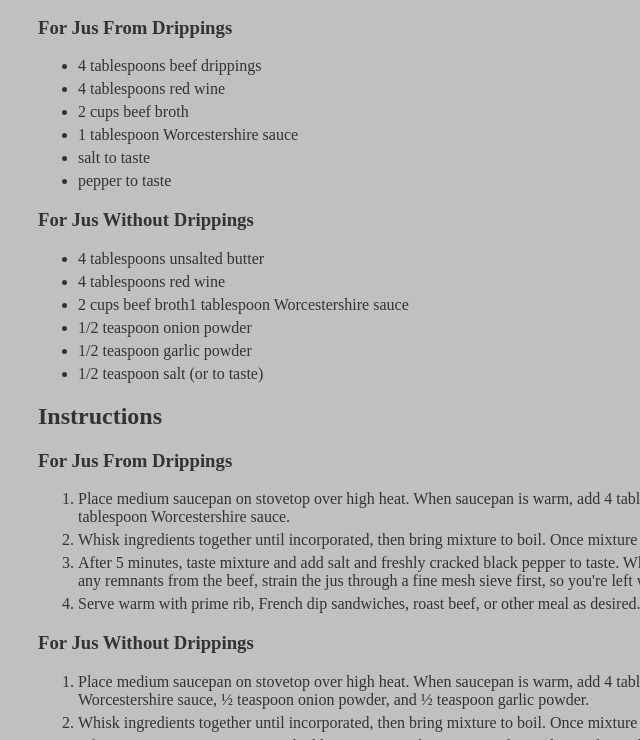
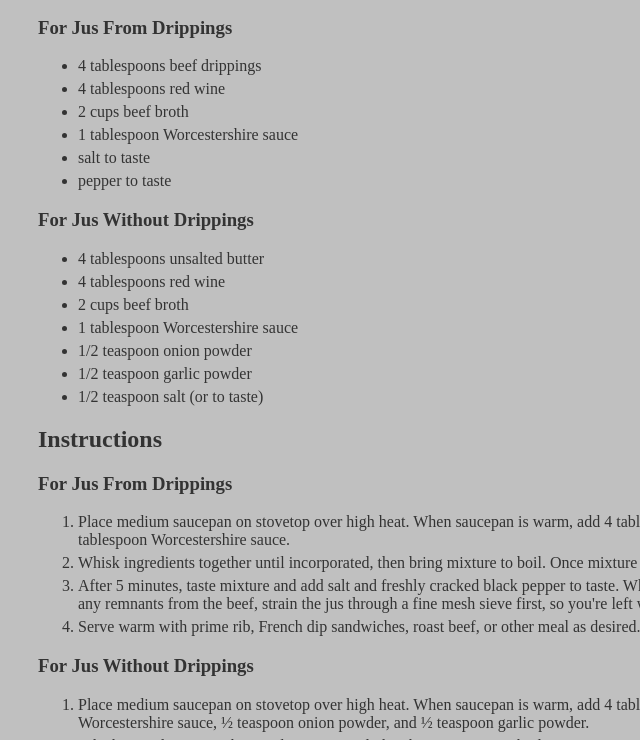
Before and after one commit to taterHotDish/odin-recipes, a plain HTML site: page recipes/au-jus.html in a window 1280 px wide. Shown: the part 360-1100 px from the top of the page, without its empty margins (0-640 px from the left). Drawn offline with Linux system fonts and the light colour scheme.

Commit message:
Error fixed near 'Worcestershire'

```diff
--- a/recipes/au-jus.html
+++ b/recipes/au-jus.html
@@ -24,7 +24,8 @@
     <ul>
         <li>4 tablespoons unsalted butter</li>
         <li>4 tablespoons red wine</li>
-        <li>2 cups beef broth1 tablespoon Worcestershire sauce</li>
+        <li>2 cups beef broth</li>
+        <li>1 tablespoon Worcestershire sauce</li>
         <li>1/2 teaspoon onion powder</li>
         <li>1/2 teaspoon garlic powder</li>
         <li>1/2 teaspoon salt (or to taste)</li>
```
